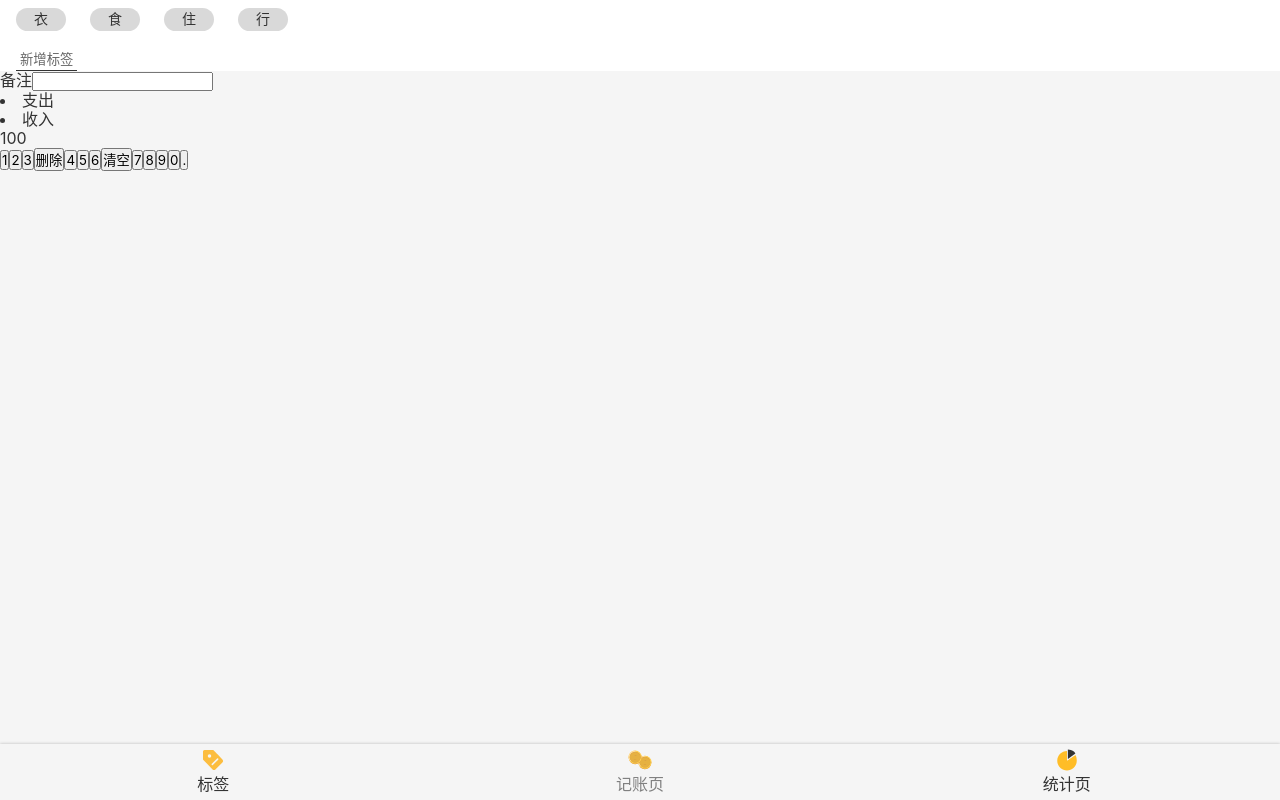
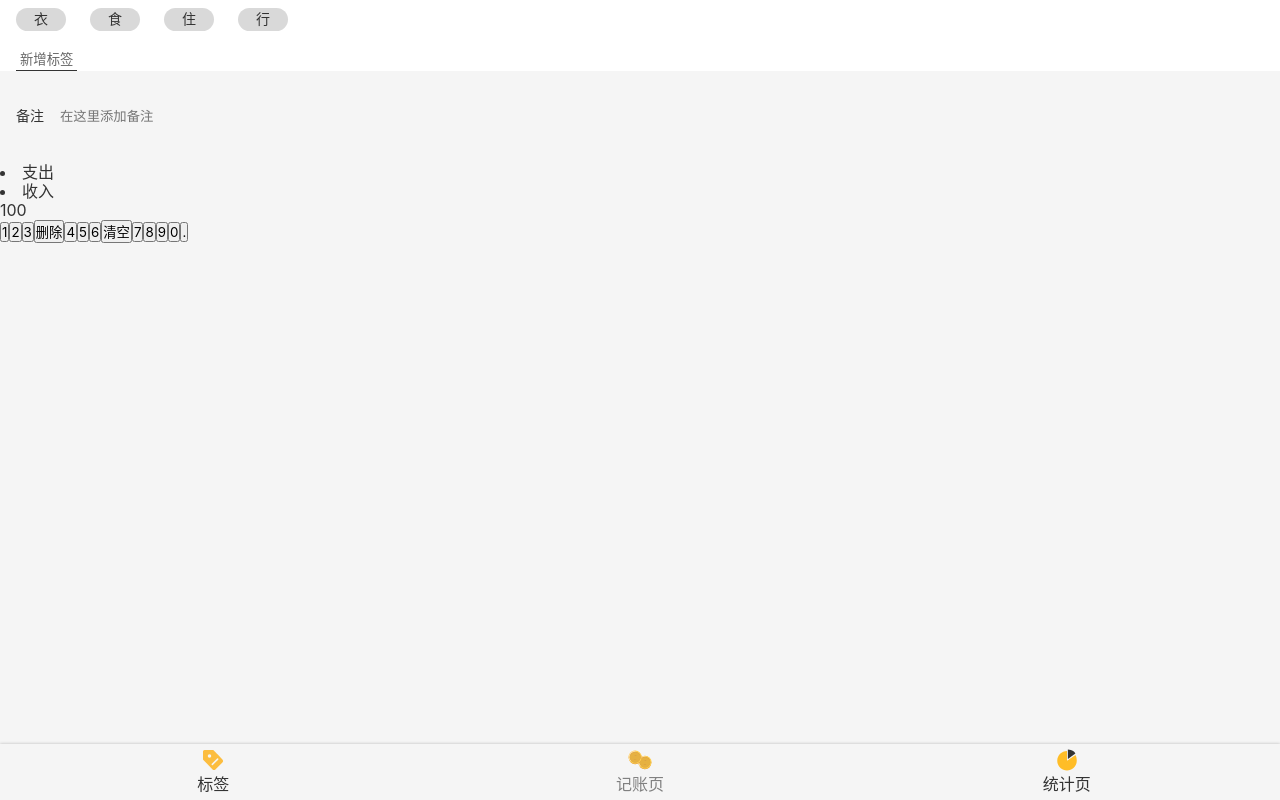
Before and after one commit to christina-xhy/morney-react-1, a React app: page /#/money in a window 1280 px wide. Built offline with nearby package versions, Linux system fonts and the light colour scheme.

Commit message:
money.NotesSection样式设置

```diff
--- a/src/index.scss
+++ b/src/index.scss
@@ -17,6 +17,9 @@ body {
   line-height: 1.2;//默认行高
   background-color: #f5f5f5;
 }
+:focus{
+  outline:none;//所有的鼠标获取input 的时候，没有外边框
+}
 button{
   font-family: inherit;
 }
--- a/src/views/Money.tsx
+++ b/src/views/Money.tsx
@@ -27,11 +27,27 @@ const TagsSection =styled.section`
   }
 
 `;
-const TagList =styled.ol`
 
+const NotesSection =styled.section`
+  background-color:#f5f5f5;
+  padding:10px 16px;
+  font-size:14px;
+  > label{
+    display:flex; //flex布局
+    align-items:center;
+    > span{
+      margin-right:16px;//元素之间的距离
+      white-space: nowrap;
+    }
+    >input{
+      background: none;
+      border:none;
+      height:72px;
+      width:100%;//输入框100%，会影响另一个元素（span）的距离，设置span的white-space ：nowrap;
+      display:block;//盒子的宽度占满当前一行会出现另起一行，则在label 父元素设置display：flex;
+    }
+  }
 `
-
-const NotesSection =styled.section``
 
 const CategorySection=styled.section``
 
@@ -52,7 +68,7 @@ function Money() {
       <NotesSection>
         <label>
           <span>备注</span>
-          <input type='text'/>
+          <input type='text' placeholder='在这里添加备注'/>
         </label>
       </NotesSection>
       <CategorySection>
```
